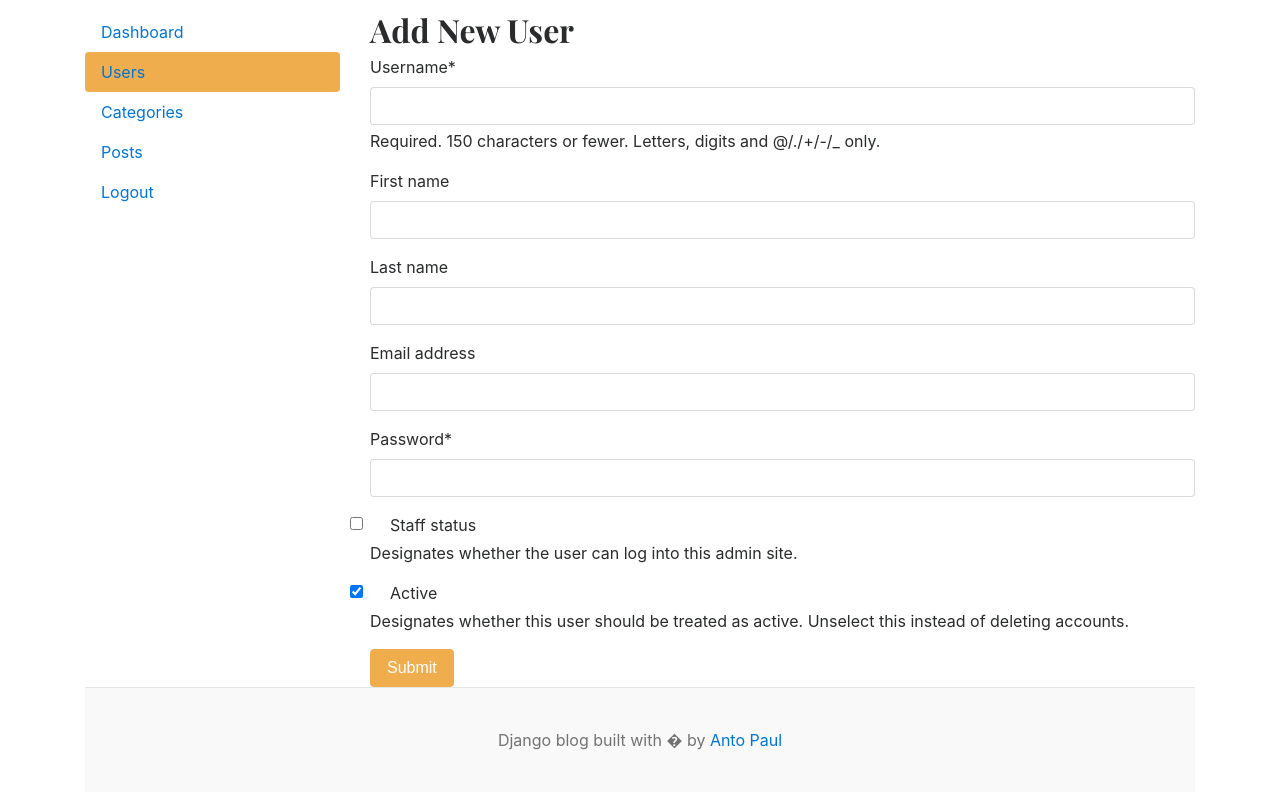
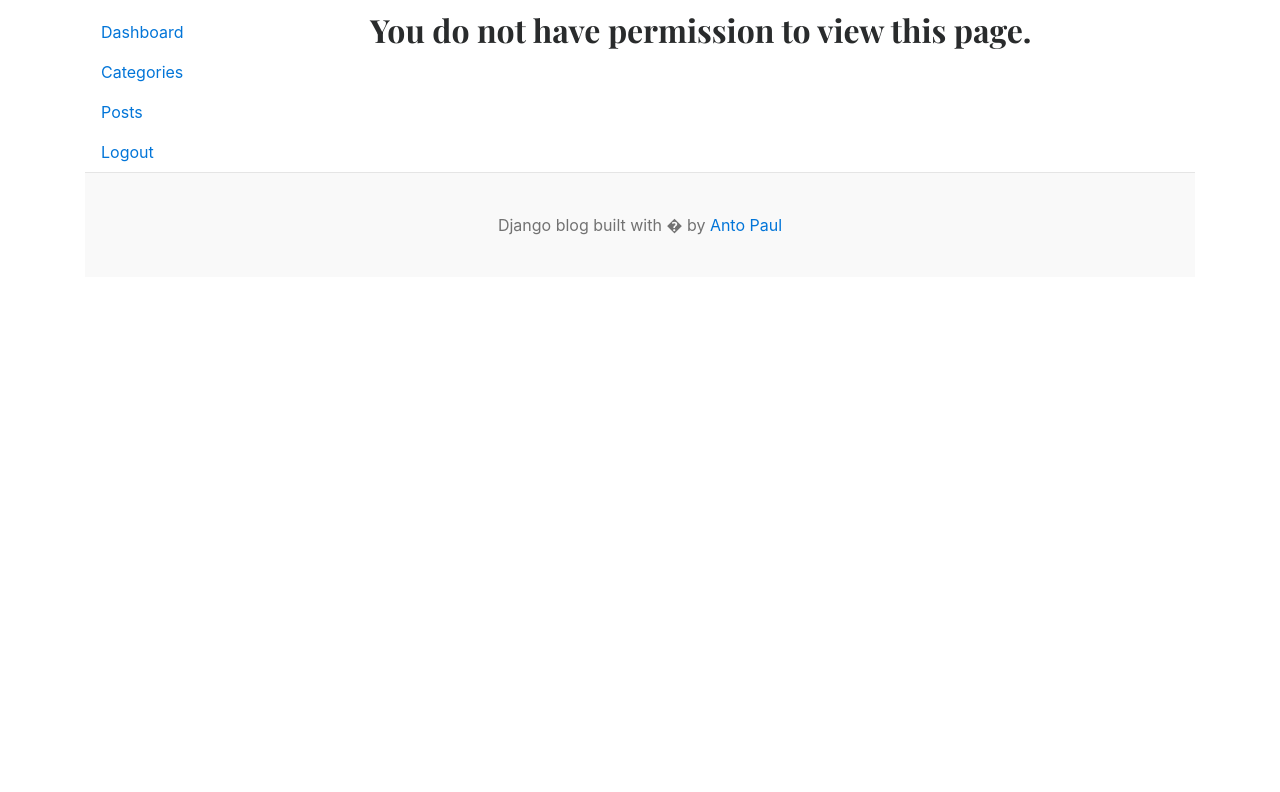
Before and after one commit to antopaulev/bloging-app, a Django app: page /dashboard/users/add/ in a window 1280 px wide; the page is wider, and only the part inside the window is pictured. Shown: the part 135-927 px from the top of that part. After the commit the page ends 370 px from the top of that part, so only its background shows below. Run offline with Django 5.2, Linux system fonts and the light colour scheme; data comes from the database, SQL or seed files in the repository; both versions use the stored data as it was after the commit; some libraries are stand-ins or nearby versions.

Commit message:
added permissions for using users function

```diff
--- a/dashboards/forms.py
+++ b/dashboards/forms.py
@@ -1,6 +1,7 @@
 from django import forms
-
-from blogs.models import Blog, Category,User
+from blogs.models import Blog,Category
+from django.contrib.auth.forms import UserCreationForm
+from django.contrib.auth.models import User
 
 class CategoryForm(forms.ModelForm):
     class Meta:
@@ -13,7 +14,7 @@ class BlogForm(forms.ModelForm):
         fields = ('title','category','featured_image','short_discription','blog_body','status','is_featured')
 
 
-class UserForm(forms.ModelForm):
+class AddUserForm(UserCreationForm):
     class Meta:
         model = User
-        fields = ('username','first_name','last_name','email', 'password', 'is_staff', 'is_active')
+        fields = ('username','first_name','last_name','email','groups','is_staff', 'is_active')
--- a/dashboards/views.py
+++ b/dashboards/views.py
@@ -1,7 +1,7 @@
 from django.shortcuts import get_object_or_404, redirect, render
 from blogs.models import Blog, Category
 from django.contrib.auth.decorators import login_required
-from .forms import BlogForm, CategoryForm, UserForm
+from .forms import BlogForm, CategoryForm, AddUserForm
 from django.contrib.auth.models import User
 
 # Create your views here.
@@ -110,11 +110,11 @@ def users(request):
 
 def add_user(request):
     if request.method == 'POST':
-        form = UserForm(request.POST)
+        form = AddUserForm(request.POST)
         if form.is_valid():
             form.save()
             return redirect('users')
-    form = UserForm()
+    form = AddUserForm()
     context = {
         'form': form,
     }
@@ -124,12 +124,12 @@ def add_user(request):
 def edit_user(request,pk):
     if request.method == 'POST':
         user = get_object_or_404(User, pk=pk)
-        form = UserForm(request.POST, instance = user)
+        form = AddUserForm(request.POST, instance = user)
         if form.is_valid():
             form.save()
             return redirect('users')
     user = get_object_or_404(User, pk=pk)
-    form = UserForm(instance = user)
+    form = AddUserForm(instance = user)
     context = {
         'form': form,
         'user': user,
--- a/templates/dashboards/add_user.html
+++ b/templates/dashboards/add_user.html
@@ -8,6 +8,7 @@
     {% include 'dashboards/sidebar.html' %}
     <!-- Right side content -->
     <div class="col-md-9">
+        {% if perms.auth.add_user %}
         <h2>Add New User</h2>
         <form action="{% url 'add_user' %}" method="POST"  enctype="multipart/form-data">
             {% csrf_token %}
@@ -15,7 +16,9 @@
             <button type="submit" class="btn btn-warning">Submit</button>
 
         </form>
-
+        {% else %}
+        <h2>You do not have permission to view this page.</h2>
+        {% endif %}
     </div>
 </div>
 {% endblock%}
--- a/templates/dashboards/edit_user.html
+++ b/templates/dashboards/edit_user.html
@@ -8,6 +8,7 @@
     {% include 'dashboards/sidebar.html' %}
     <!-- Right side content -->
     <div class="col-md-9">
+        {% if perms.auth.change_user %}
         <h2>Edit User</h2>
         <form action="{% url 'edit_user' user.id %}" method="POST">
             {% csrf_token %}
@@ -15,7 +16,9 @@
             <button type="submit" class="btn btn-warning">Submit</button>
 
         </form>
-
+        {% else %}
+        <h2>You do not have permission to view this page.</h2>
+        {% endif %}
     </div>
 </div>
 
--- a/templates/dashboards/sidebar.html
+++ b/templates/dashboards/sidebar.html
@@ -1,7 +1,9 @@
 <div class="col-md-3">
         <div class="nav flex-column nav-pills bg-light" aria-orientation="vertical">
             <a href="{% url 'dashboard' %}" class="nav-link text-dark {% if '/dashboard/' == request.path %}bg-warning{% endif %}">Dashboard</a>
+            {% if perms.auth.view_user %}
             <a href="{% url 'users' %}" class="nav-link text-dark {% if '/users/' in request.path %}bg-warning{% endif %}">Users</a>
+            {% endif %}
             <a href="{% url 'categories' %}" class="nav-link text-dark {% if '/categories/' in request.path %}bg-warning{% endif %}">Categories</a>
             <a href="{% url 'posts' %}" class="nav-link text-dark {% if '/posts/' in request.path %}bg-warning{% endif %}">Posts</a>
             <a href="" class="nav-link text-dark">Logout</a>
--- a/templates/dashboards/users.html
+++ b/templates/dashboards/users.html
@@ -7,6 +7,7 @@
     {% include 'dashboards/sidebar.html' %}
     <!-- Right side content -->
     <div class="col-md-9">
+        {% if perms.auth.add_user %}
         <h2>All Users</h2>
         <a href="{% url 'add_user' %}", class="btn btn-warning mb-3 float-right mb-2">Add New </a>
         <table class="table table-hover">
@@ -42,6 +43,9 @@
                 {% endfor %}
             </tbody>
         </table>
+        {% else %}
+        <h2>You do not have permission to view this page.</h2>
+        {% endif %}
     </div>
 </div>
 {% endblock %}
```
Also changed, not shown: db.sqlite3.
